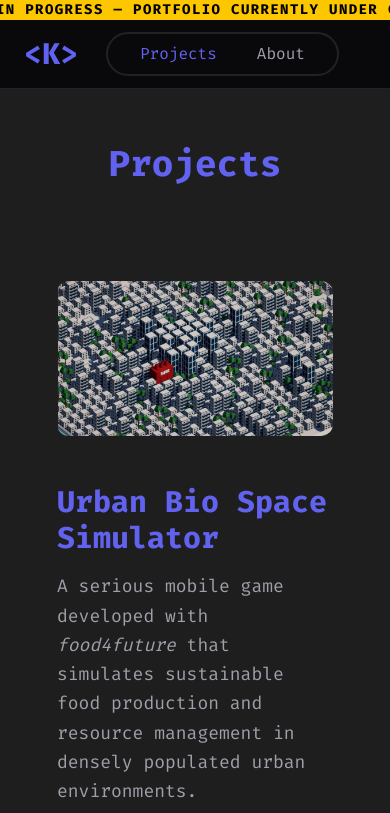
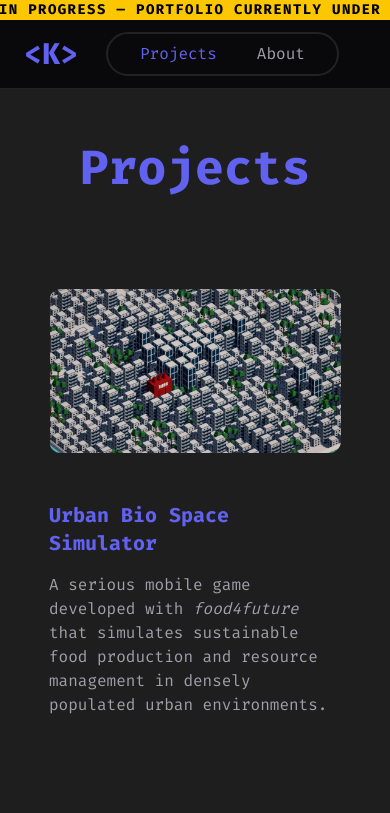
Before and after one commit to Sonic12K12/portfolio-website-nextjs, a Next.js app: page /projects in a window 390 px wide. Shown: the top 813 px of the page. Built offline with nearby package versions, Linux system fonts and the light colour scheme.

Commit message:
improve layout and typography on smaller screens

```diff
--- a/src/app/projects/page.js
+++ b/src/app/projects/page.js
@@ -53,8 +53,8 @@ const projects = [
 export default function ProjectPage() {
   return (
     // The dark wrapper for the whole page
-    <main className="max-w-3xl mx-auto px-6 lg:max-w-5xl">
-      <h1 className="w-full text-4xl md:text-6xl text-primary font-bold mt-8 mb-16 text-center">
+    <main className="max-w-3xl mx-auto px-4 lg:max-w-5xl">
+      <h1 className="w-full text-5xl md:text-6xl text-primary font-bold mt-8 mb-16 text-center">
         Projects
       </h1>
       {projects.map((project) => {
@@ -77,10 +77,12 @@ export default function ProjectPage() {
               </div>
             </div>
             <div className="w-full md:w-1/2">
-              <h2 className="text-3xl font-bold text-primary mb-4">
+              <h2 className="text-xl lg:text-3xl font-bold text-primary mb-4">
                 {project.title}
               </h2>
-              <p className="text-text-main text-lg">{project.description}</p>
+              <p className="text-md md:text-lg leading-normal md:leading-relaxed">
+                {project.description}
+              </p>
             </div>
           </Link>
         );
```
